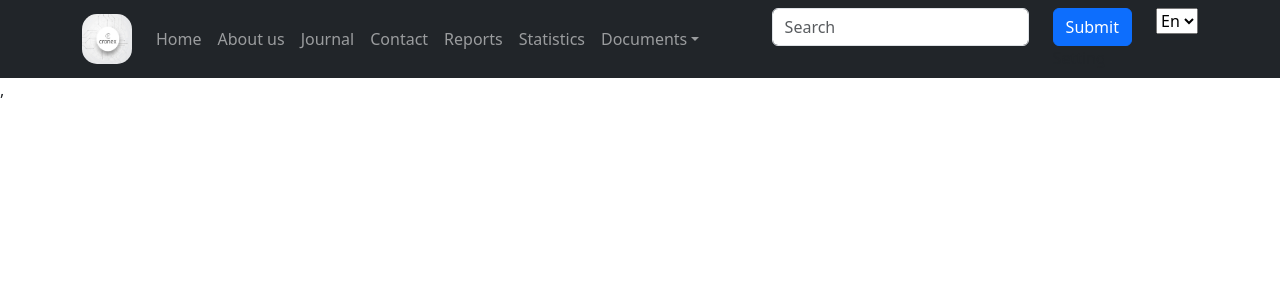
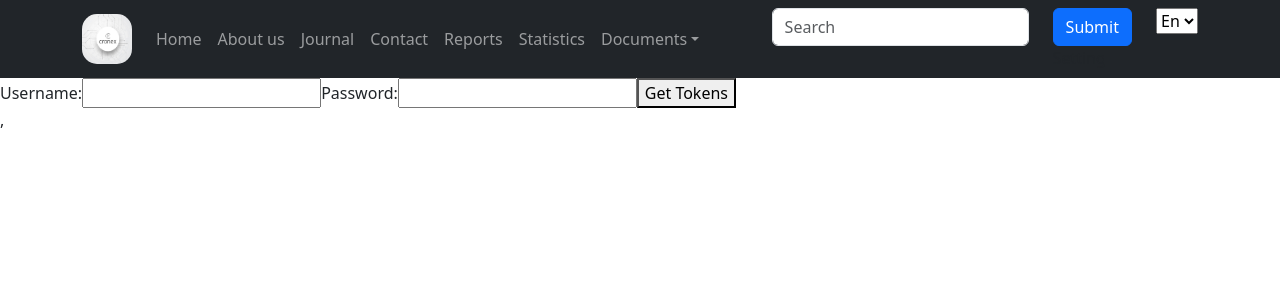
Before and after one commit to OlimovAmir/SaleOfProducts_Client, a React (Create React App) app: page /register in a window 1280 px wide. Shown: the top 300 px of the page. Built offline with nearby package versions, Linux system fonts and the light colour scheme.

Commit message:
form register

```diff
--- a/src/components/ModalNameCharacteristik.jsx
+++ b/src/components/ModalNameCharacteristik.jsx
@@ -7,8 +7,7 @@ function ModalNameCharacteristik({ show, handleClose, groupId }) {
 
     const handleAddGroup = async () => {
       try {
-      // Выводим данные, которые мы собираемся отправить на сервер
-      console.log('Отправляемые данные:', {
+        const data = {
           name: groupName,
           groupProductCharacteristics: [
             {
@@ -16,18 +15,9 @@ function ModalNameCharacteristik({ show, handleClose, groupId }) {
               nameCharacteristicProduct: groupName
             }
           ]
-      });
-
-      // Отправляем запрос на сервер
-      const response = await axios.post('http://localhost:5134/api/NameCharacteristicProduct/Create', {
-        name: groupName,
-        groupProductCharacteristics: [
-          {
-            groupProductId: groupId,
-            nameCharacteristicProduct: groupName
-          }
-        ]
-      });
+        };
+        console.log('Data sent to server:', data); // Добавим логирование здесь
+        const response = await axios.post('http://localhost:5134/NameCharacteristicProduct/Create', data);
         alert('Element successfully created!');
         handleClose();
       } catch (error) {
@@ -36,13 +26,14 @@ function ModalNameCharacteristik({ show, handleClose, groupId }) {
       }
   };
 
+
     return (
       <Modal show={show} onHide={handleClose}>
         <Modal.Header closeButton>
           <Modal.Title>Add Name Characteristic Product</Modal.Title>
         </Modal.Header>
         <Modal.Body>
-        <Form.Group controlId="formGroupName">
+          <Form.Group controlId="formName">
             <Form.Label>Add Name Characteristic Product</Form.Label>
             <Form.Control
               type="text"
--- a/src/components/header/Header.jsx
+++ b/src/components/header/Header.jsx
@@ -15,6 +15,7 @@ import DocumentsEmployee from './../../pages/DocumentsEmployee';
 import DocumentsProduct from '../../pages/DocumentsProduct';
 import { useSelector } from 'react-redux';
 import LanguageSelector from '../../utils/LanguageSelector.js';
+import RegistrationForm from '../../form/RegistrationForm.jsx';
 
 function Header() {
     const language = useSelector(state => state.language.value);
@@ -85,8 +86,9 @@ function Header() {
                 </Navbar>
 
                 <Routes default>
-                    <Route path="/" element={<Navigate to="/home" />} />
-                    <Route exact path="/home" element={<Home />} />
+                    <Route path="/" element={<Navigate to="/register" />} />
+                    <Route exact path="/register" element={<RegistrationForm />} />
+                    <Route path="/home" element={<Home />} />
                     <Route path="/about" element={<About />} />
                     <Route path="/documents" element={<Documents />} />
                     <Route path="/documentEmployee" element={<DocumentsEmployee />} />
--- /dev/null
+++ b/src/form/RegistrationForm.jsx
@@ -0,0 +1,66 @@
+import React, { useState } from 'react';
+import axios from 'axios';
+
+function RegistrationForm() {
+    const [username, setUsername] = useState('');
+    const [password, setPassword] = useState('');
+    const [accessToken, setAccessToken] = useState('');
+    const [refreshToken, setRefreshToken] = useState('');
+
+
+    const handleSubmit = async (event) => {
+        event.preventDefault();
+
+        try {
+            const response = await axios.post('https://localhost:7267/Auth/Token', null, {
+                params: {
+                    username: username,
+                    password: password,
+                },
+            });
+
+            const { accessToken, refreshToken } = response.data;
+
+            console.log('Access Token:', accessToken);
+            console.log('Refresh Token:', refreshToken);
+
+            setAccessToken(accessToken);
+            setRefreshToken(refreshToken);
+            // Дополнительные действия с полученными токенами
+        } catch (error) {
+            console.error('Failed to get tokens:', error);
+            // Дополнительные действия при неудаче
+        }
+    };
+    return (
+        <div>
+      <form onSubmit={handleSubmit}>
+        <label>
+          Username:
+          <input
+            type="text"
+            value={username}
+            onChange={(e) => setUsername(e.target.value)}
+          />
+        </label>
+        <label>
+          Password:
+          <input
+            type="password"
+            value={password}
+            onChange={(e) => setPassword(e.target.value)}
+          />
+        </label>
+        <button type="submit">Get Tokens</button>
+      </form>
+      {accessToken && (
+        <div>
+          <p>Access Token: {accessToken}</p>
+          <p>Refresh Token: {refreshToken}</p>
+        </div>
+      )}
+    </div>
+    )
+}
+
+export default RegistrationForm
--- a/src/pages/groupProduct/GroupProduct.jsx
+++ b/src/pages/groupProduct/GroupProduct.jsx
@@ -11,7 +11,6 @@ import { faList } from '@fortawesome/free-solid-svg-icons';
 import styles from './GroupProduct.module.css';
 import SuccessModal from '../../components/SuccessModal.jsx';
 import AddGroupModal from '../../components/AddGroupModal.jsx';
-import { showModalNameCharacteristik, hideModalNameCharacteristik } from '../../redux/reducers/NameCharacteristikSlice.js';
 import ModalNameCharacteristik from '../../components/ModalNameCharacteristik.jsx';
 
 
@@ -27,12 +26,13 @@ function GroupProduct({ onSubmit }) {
             .then(response => {
                 // Устанавливаем полученные данные о GroupProduct в состояние
                 setGroups(response.data);
-
             })
             .catch(error => {
                 console.error('Не удалось загрузить список GroupProduct:', error);
             });
     };
+
+
     // Загрузка списка GroupProduct при монтировании компонента
     useEffect(() => {
         fetchGroups();
```
Lines whose indentation alone changed are shown as unchanged.
